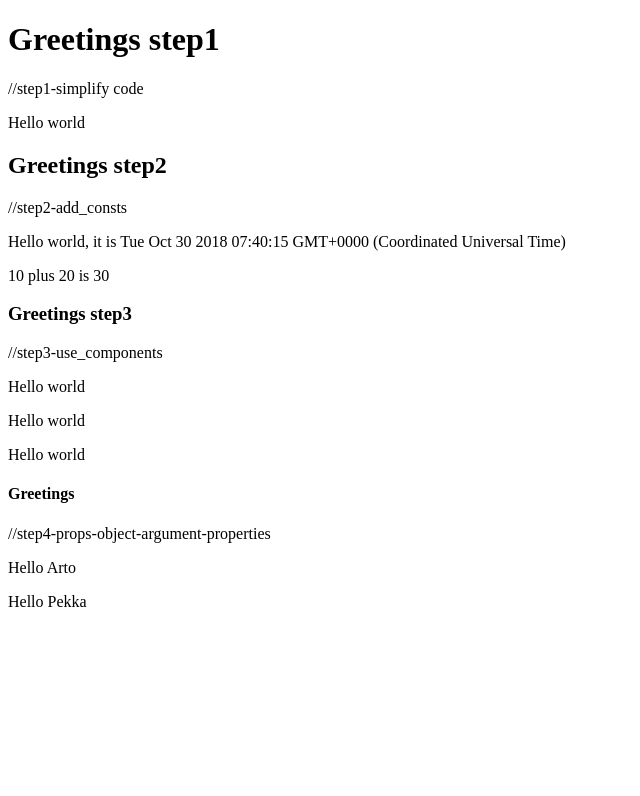
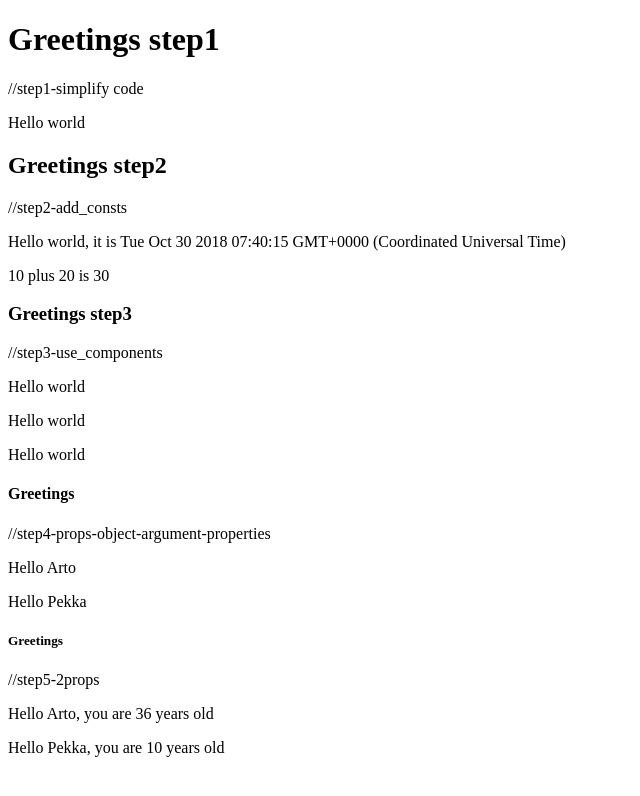
Before and after one commit to vaaPo/fullstackopen_homeworks, a React (Create React App) app in the folder osa1_doc/osa1/: page / in a window 1280 px wide. Shown: the top 796 px of the page, without its empty margins (0-640 px from the left). Built offline with nearby package versions, Linux system fonts and the light colour scheme.

Commit message:
//step5-2props

```diff
--- a/osa1_doc/osa1/src/index.js
+++ b/osa1_doc/osa1/src/index.js
@@ -18,19 +18,28 @@ const Hello = () => {
 //step4-props-object-argument-properties
 const Hello_w_props = (props) => {
     return (
-      <div>
-        <p>Hello {props.name}</p>
-      </div>
+        <div>
+            <p>Hello {props.name}</p>
+        </div>
     )
-  }
+}
 
+//step5-2props
+const Hello_w_2props = (props) => {
+    return (
+        <div>
+            <p>Hello {props.name}, you are {props.age} years old</p>
+        </div>
+    )
+}
 
 //step3-user_components in App
 const App = () => {
     const now = new Date() //step2-add_consts
     const a = 10           //step2-add_consts
     const b = 20           //step2-add_consts
-
+    const nimi = 'Pekka'    //step5-2props
+    const ika = 10          //step5-2props
     return (
         <div id="step1">
             <h1>Greetings step1</h1>
@@ -52,6 +61,12 @@ const App = () => {
                         //step4-props-object-argument-properties
                         <Hello_w_props name="Arto" />
                         <Hello_w_props name="Pekka" />
+                        <div id="step5">
+                            <h5>Greetings</h5>
+                            //step5-2props
+                            <Hello_w_2props name="Arto" age={26 + 10} />
+                            <Hello_w_2props name={nimi} age={ika} />
+                        </div>
                     </div>
                 </div>
             </div>
```
